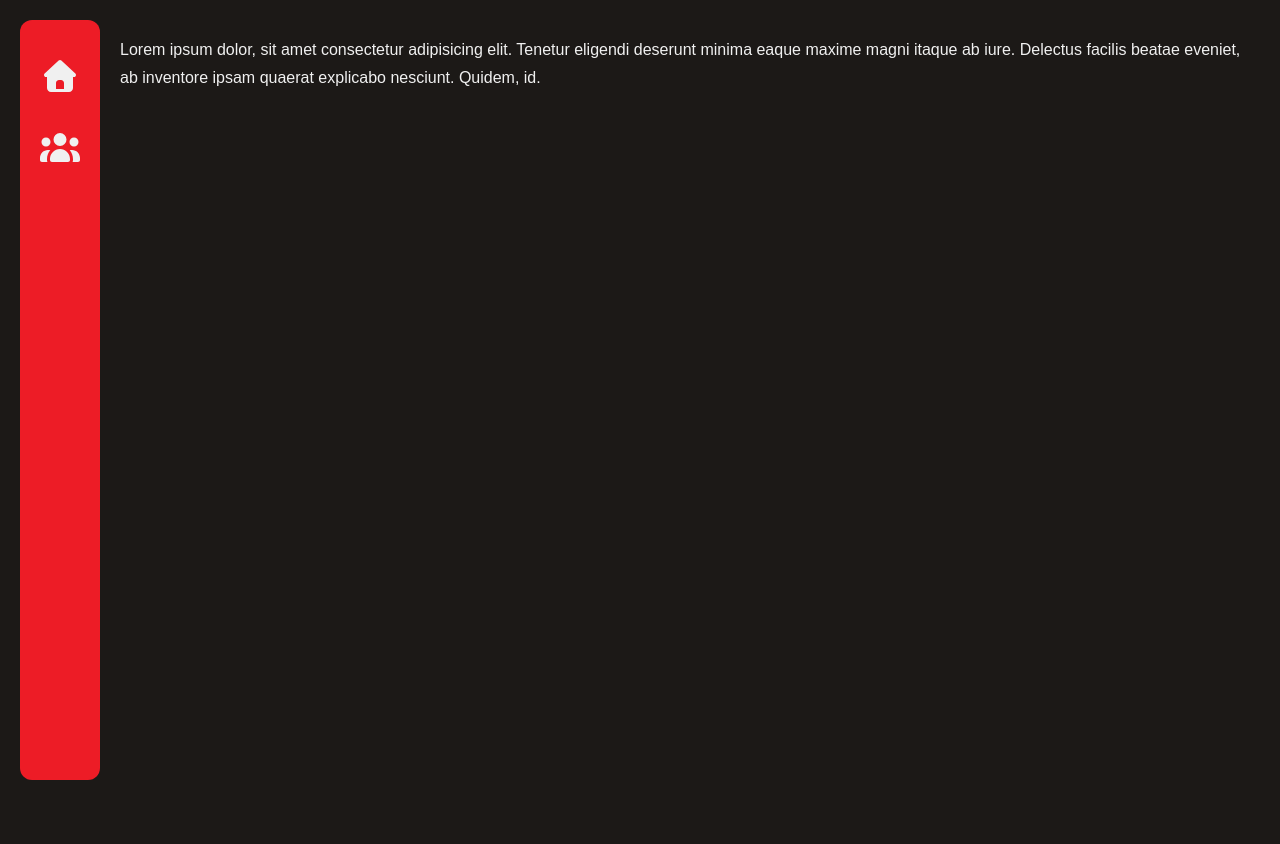
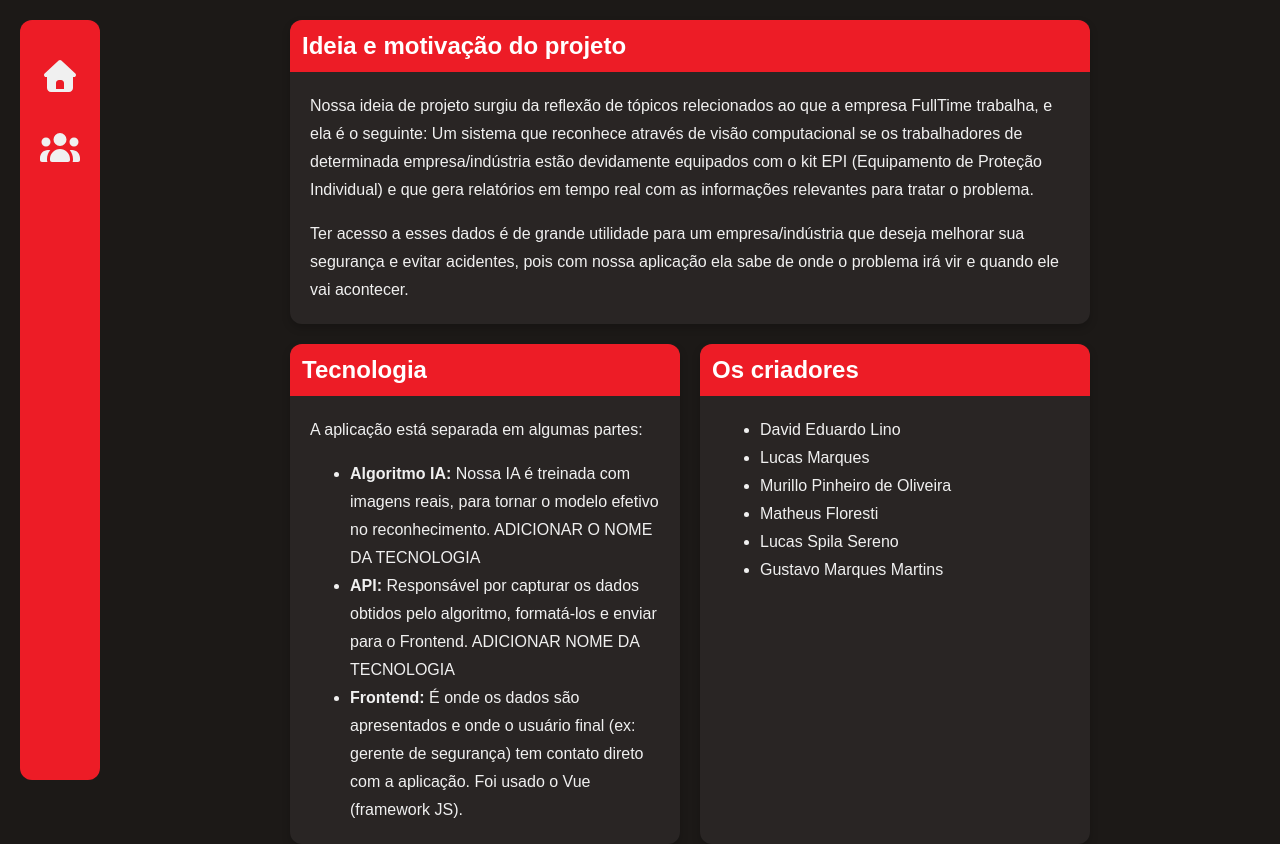
Before and after one commit to MuriWolf/frontend-identificador-epi-fulltime, a Vue app: page /sobre-nos in a window 1280 px wide. Before the commit the page ends 800 px from the top, so only its background shows below. Built offline with nearby package versions, Linux system fonts and the light colour scheme; the HTML template or start-up script is replaced by a standard one.

Commit message:
feat: Adição de conteúdo na página de about us

```diff
--- a/src/views/AboutUs.vue
+++ b/src/views/AboutUs.vue
@@ -1,5 +1,88 @@
 <template>
-  <div>
-    <p>Lorem ipsum dolor, sit amet consectetur adipisicing elit. Tenetur eligendi deserunt minima eaque maxime magni itaque ab iure. Delectus facilis beatae eveniet, ab inventore ipsam quaerat explicabo nesciunt. Quidem, id.</p>
-  </div>
+  <main>
+    <article class="card">
+      <section class="card-header">
+        <h2>Ideia e motivação do projeto</h2>
+      </section>
+      <section class="card-body">
+        <p>
+          Nossa ideia de projeto surgiu da reflexão de tópicos relecionados ao que a empresa
+          FullTime trabalha, e ela é o seguinte: Um sistema que reconhece através de visão
+          computacional se os trabalhadores de determinada empresa/indústria estão devidamente
+          equipados com o kit EPI (Equipamento de Proteção Individual) e que gera relatórios em
+          tempo real com as informações relevantes para tratar o problema.
+        </p>
+        <p>
+          Ter acesso a esses dados é de grande utilidade para um empresa/indústria que deseja
+          melhorar sua segurança e evitar acidentes, pois com nossa aplicação ela sabe de onde o
+          problema irá vir e quando ele vai acontecer.
+        </p>
+      </section>
+    </article>
+    <div class="wrapper-cards">
+      <article class="card">
+        <section class="card-header">
+          <h2>Tecnologia</h2>
+        </section>
+        <section class="card-body">
+          <p>A aplicação está separada em algumas partes:</p>
+          <ul>
+            <li>
+              <strong>Algoritmo IA: </strong>Nossa IA é treinada com imagens reais, para tornar o
+              modelo efetivo no reconhecimento. ADICIONAR O NOME DA TECNOLOGIA
+            </li>
+            <li>
+              <strong>API:</strong> Responsável por capturar os dados obtidos pelo algoritmo,
+              formatá-los e enviar para o Frontend. ADICIONAR NOME DA TECNOLOGIA
+            </li>
+            <li>
+              <strong>Frontend:</strong> É onde os dados são apresentados e onde o usuário final
+              (ex: gerente de segurança) tem contato direto com a aplicação. Foi usado o Vue
+              (framework JS).
+            </li>
+          </ul>
+        </section>
+      </article>
+      <article class="card">
+        <section class="card-header">
+          <h2>Os criadores</h2>
+        </section>
+        <section class="card-body">
+          <ul>
+            <li>David Eduardo Lino</li>
+            <li title="e Daniel Molo">Lucas Marques</li>
+            <li>Murillo Pinheiro de Oliveira</li>
+            <li>Matheus Floresti</li>
+            <li>Lucas Spila Sereno</li>
+            <li>Gustavo Marques Martins</li>
+          </ul>
+        </section>
+      </article>
+    </div>
+  </main>
 </template>
+
+<style scoped>
+main {
+  display: flex;
+  flex-direction: column;
+  gap: 20px;
+  width: 100%;
+  max-width: 800px;
+  margin: 0 auto;
+}
+
+main > * {
+  flex: 1;
+}
+
+.wrapper-cards {
+  display: flex;
+  flex-wrap: wrap;
+  gap: 20px;
+}
+
+.wrapper-cards > * {
+  flex: 1;
+}
+</style>
```
